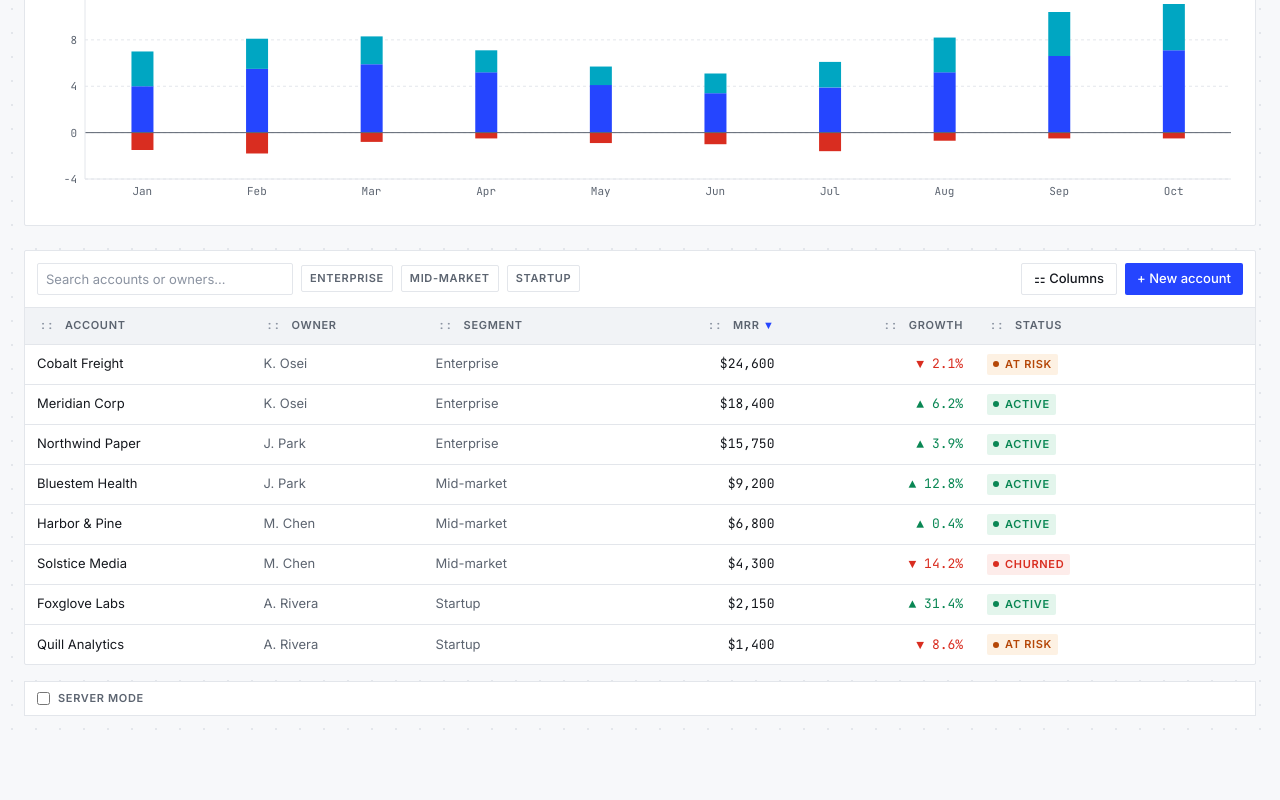
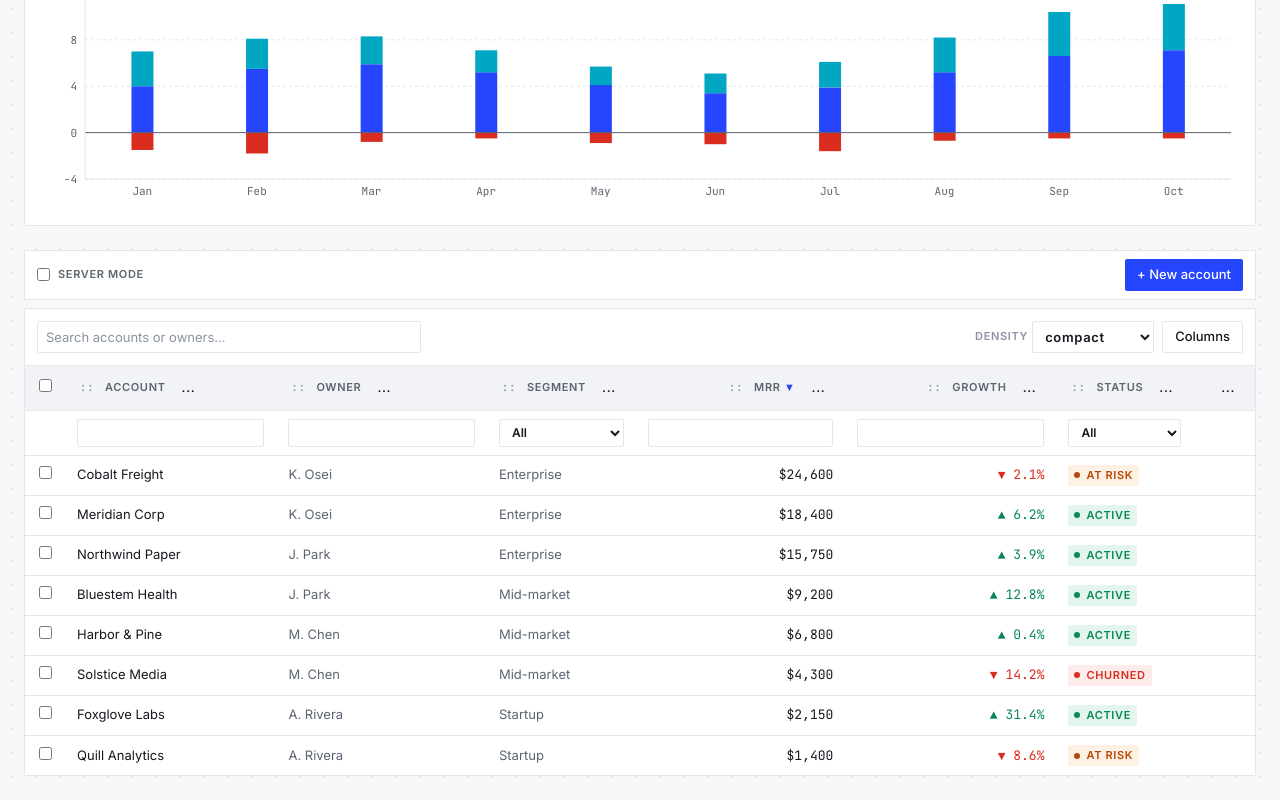
Before and after one commit to nathaniel-lyman/parts-bin, a React (Vite) app: page / in a window 1280 px wide. Shown: the part 699-1499 px from the top of the page. Before the commit the page ends 1439 px from the top, so only its background shows below. Built offline with nearby package versions, Linux system fonts and the light colour scheme.

Commit message:
feat(datagrid): surface DataGrid selection in dashboard

```diff
--- a/src/App.tsx
+++ b/src/App.tsx
@@ -1,12 +1,10 @@
 import { useMemo, useState, type ReactNode } from 'react'
 import { useAccounts, type NewAccount } from './hooks/useAccounts'
 import { useTheme } from './hooks/useTheme'
-import { useColumnVisibility } from './hooks/useColumnVisibility'
 import { useServerData } from './hooks/useServerData'
 import { totalMrr, activeCount, atRiskCount, avgGrowth } from './selectors/metrics'
 import { fmtCurrency, fmtPercent } from './lib/format'
 import { KpiCard } from './components/KpiCard'
-import { DataTable } from './components/DataTable/DataTable'
 import { DataGrid } from './components/DataGrid/DataGrid'
 import { createMockServerAdapter } from './components/DataGrid/mockServerAdapter'
 import { toGridQuery, type GridQuery } from './components/DataGrid/query'
@@ -34,7 +32,6 @@ function Card({ title, children }: { title: string; children: ReactNode }) {
 export default function App() {
   const { accounts, create, update, remove } = useAccounts()
   const { mode, toggle } = useTheme()
-  const { visibility, toggle: toggleColumn, reset: resetColumns } = useColumnVisibility()
   const toast = useToast()
 
   const [editing, setEditing] = useState<Account | null>(null)
@@ -83,16 +80,7 @@ export default function App() {
           <Card title="Revenue movement ($k)"><RevenueMovementChart /></Card>
         </div>
 
-        <DataTable
-          accounts={accounts}
-          visibility={visibility}
-          onEdit={setEditing}
-          onDelete={setDeleting}
-          onNew={() => setCreating(true)}
-          onToggleColumn={toggleColumn}
-          onResetColumns={resetColumns}
-        />
-        <div className="mt-4 flex items-center justify-between border border-line bg-surface px-3 py-2">
+        <div className="mb-2 flex items-center justify-between gap-3 border border-line bg-surface px-3 py-2">
           <label className="micro flex items-center gap-2 text-muted">
             <input
               type="checkbox"
@@ -103,31 +91,30 @@ export default function App() {
             />
             Server mode
           </label>
+          <div className="ml-auto flex items-center gap-2">
+            <Button variant="primary" onClick={() => setCreating(true)}>+ New account</Button>
+          </div>
           {serverMode && (
             <span className="num text-[12px] text-muted">
               {server.status === 'loading' ? 'Loading server rows...' : `${server.totalRowCount} server rows`}
             </span>
           )}
         </div>
-        {serverMode && (
-          <div className="mt-4">
         <DataGrid
-              rows={server.rows}
+          rows={serverMode ? server.rows : accounts}
           columns={gridColumns}
           getRowId={(row) => row.id}
           globalFilterFn={accountGlobalFilter}
-              manualSorting
-              manualFiltering
-              manualPagination
+          manualSorting={serverMode}
+          manualFiltering={serverMode}
+          manualPagination={serverMode}
           enableHeaderFilters
           enableRowSelection
-              totalRowCount={server.totalRowCount}
-              onQueryChange={setServerQuery}
-              loading={server.status === 'loading'}
-              error={server.status === 'error' ? server.error : undefined}
+          totalRowCount={serverMode ? server.totalRowCount : undefined}
+          onQueryChange={serverMode ? setServerQuery : undefined}
+          loading={serverMode && server.status === 'loading'}
+          error={serverMode && server.status === 'error' ? server.error : undefined}
         />
-          </div>
-        )}
       </main>
 
       {creating && (
--- a/src/components/DataGrid/DataGrid.tsx
+++ b/src/components/DataGrid/DataGrid.tsx
@@ -1,5 +1,7 @@
 import { useCallback, useEffect, useMemo, useRef, useState } from 'react'
 import './columnMeta'
+import { closestCenter, DndContext, KeyboardSensor, MouseSensor, TouchSensor, useSensor, useSensors, type DragEndEvent } from '@dnd-kit/core'
+import { sortableKeyboardCoordinates } from '@dnd-kit/sortable'
 import {
   getCoreRowModel,
   getFilteredRowModel,
@@ -137,7 +139,7 @@ export function DataGrid<TData>(props: DataGridProps<TData>) {
       rowSelection: state.rowSelection,
     },
     defaultColumn: {
-      filterFn: ledgerFilterFn as FilterFn<TData>,
+      filterFn: ledgerFilterFn as unknown as FilterFn<TData>,
     },
     onSortingChange: (updater) => {
       const next = typeof updater === 'function' ? updater(state.sorting) : updater
@@ -177,6 +179,17 @@ export function DataGrid<TData>(props: DataGridProps<TData>) {
   const selCount = selectionCount(state.rowSelection)
   const allState = selectAllState(state.rowSelection, visibleIds)
   const pinnedGroups = pinnedLeafGroups(table.getVisibleLeafColumns().map((column) => column.id), state.columnPinning)
+  const sensors = useSensors(
+    useSensor(MouseSensor, { activationConstraint: { distance: 6 } }),
+    useSensor(TouchSensor, { activationConstraint: { delay: 150, tolerance: 6 } }),
+    useSensor(KeyboardSensor, { coordinateGetter: sortableKeyboardCoordinates }),
+  )
+
+  const onDragEnd = (event: DragEndEvent) => {
+    const { active, over } = event
+    if (!over) return
+    dispatch({ type: 'REORDER_COLUMN', activeId: String(active.id), overId: String(over.id) })
+  }
   const selCountRef = useRef(selCount)
   const menuRef = useRef(menu)
 
@@ -264,6 +277,7 @@ export function DataGrid<TData>(props: DataGridProps<TData>) {
           <DataGridBulkActions count={selCount} onClear={() => dispatch({ type: 'CLEAR_SELECTION' })} />
         </div>
       )}
+      <DndContext sensors={sensors} collisionDetection={closestCenter} onDragEnd={onDragEnd}>
         <table className="w-full border-collapse">
           <DataGridHeader
             table={table}
@@ -277,6 +291,7 @@ export function DataGrid<TData>(props: DataGridProps<TData>) {
             isServerMode={isServerMode}
             selectAll={allState}
             onSelectAll={(select) => dispatch({ type: 'SELECT_ALL_VISIBLE', ids: visibleIds, select })}
+            dndProvider={false}
           />
           {!loading && error === undefined && rowCount > 0 && (
             <DataGridBody
@@ -288,6 +303,7 @@ export function DataGrid<TData>(props: DataGridProps<TData>) {
             />
           )}
         </table>
+      </DndContext>
       {loading && <DataGridLoadingState />}
       {!loading && error !== undefined && <DataGridErrorState error={error} />}
       {!loading && error === undefined && rowCount === 0 && <DataGridEmptyState query={state.globalFilter || undefined} />}
--- a/src/components/DataGrid/DataGridHeader.tsx
+++ b/src/components/DataGrid/DataGridHeader.tsx
@@ -133,6 +133,7 @@ export function DataGridHeader<TData>({
   isServerMode = false,
   selectAll = 'none',
   onSelectAll,
+  dndProvider = true,
 }: {
   table: Table<TData>
   dispatch?: (action: GridAction) => void
@@ -145,6 +146,7 @@ export function DataGridHeader<TData>({
   isServerMode?: boolean
   selectAll?: 'none' | 'some' | 'all'
   onSelectAll?: (select: boolean) => void
+  dndProvider?: boolean
 }) {
   const sensors = useSensors(
     useSensor(MouseSensor, { activationConstraint: { distance: 6 } }),
@@ -162,10 +164,9 @@ export function DataGridHeader<TData>({
     else (dispatch ?? noopDispatch)({ type: 'SET_COLUMN_FILTER', columnId, value: { operator, value } })
   }
 
-  return (
-    <DndContext sensors={sensors} collisionDetection={closestCenter} onDragEnd={onDragEnd}>
-      <SortableContext items={visibleMovable} strategy={horizontalListSortingStrategy}>
-        <thead>
+  const content = (
+    <SortableContext items={visibleMovable} strategy={horizontalListSortingStrategy}>
+      <thead>
           {table.getHeaderGroups().map((headerGroup) => (
             <tr key={headerGroup.id} className="bg-surface-2">
               {enableRowSelection && (
@@ -232,8 +233,15 @@ export function DataGridHeader<TData>({
               })}
             </tr>
           )}
-        </thead>
-      </SortableContext>
+      </thead>
+    </SortableContext>
+  )
+
+  if (!dndProvider) return content
+
+  return (
+    <DndContext sensors={sensors} collisionDetection={closestCenter} onDragEnd={onDragEnd}>
+      {content}
     </DndContext>
   )
 }
```
Also changed, not shown: 1 other file (tests, documents, lock files or other folders). Lines whose indentation alone changed are shown as unchanged.
